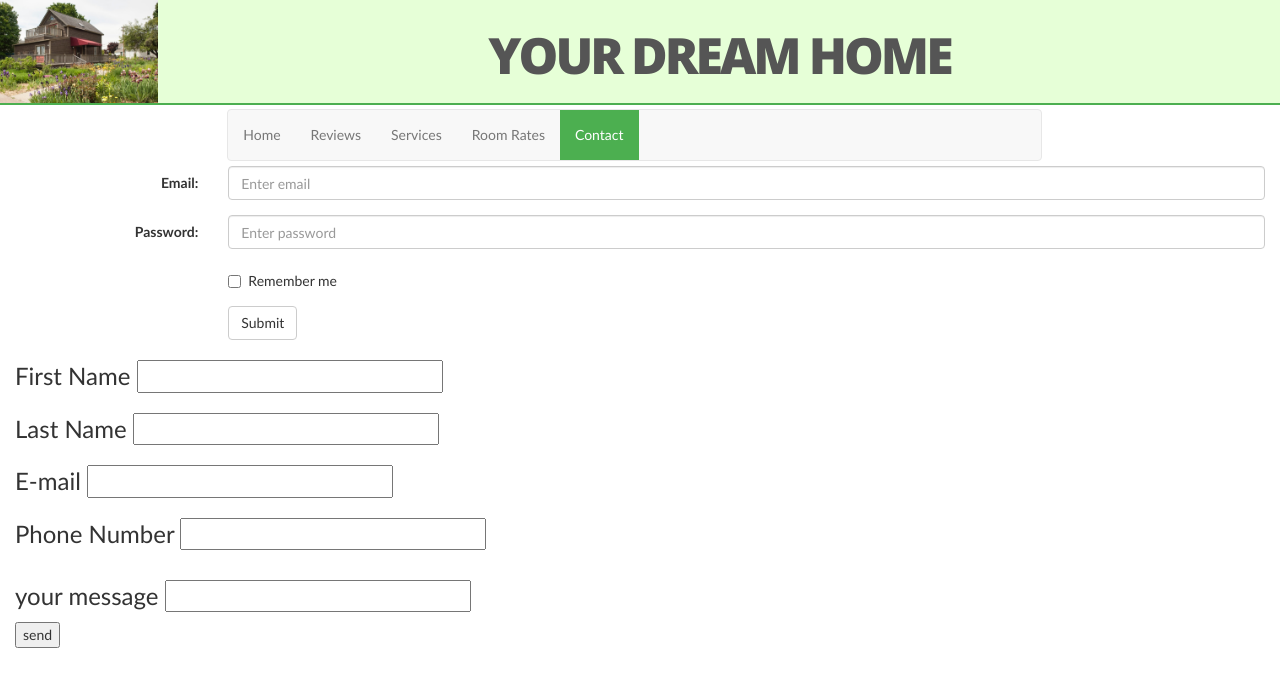
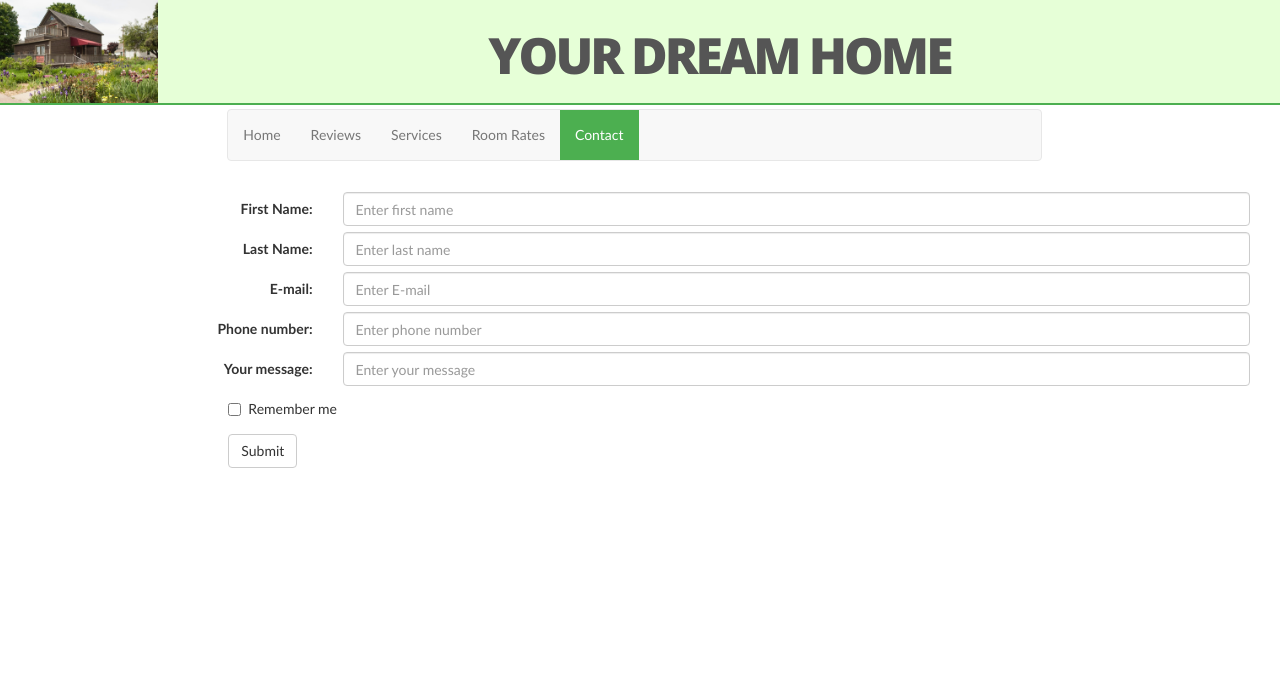
Before and after one commit to malshanucsc/Dreamhome, a PHP site: page /Pages/contact.php in a window 1280 px wide. Shown: the top 687 px of the page. Run offline with PHP 8.4, Linux system fonts and the light colour scheme.

Commit message:
room rates and contact page

```diff
--- a/Assets/CSS/mycss.css
+++ b/Assets/CSS/mycss.css
@@ -268,8 +268,13 @@ margin-top: -7%;
     background-repeat: no-repeat;
 }
 #contact_details{
-	margin-top:13%;
+	margin-top:15%;
 
+
+}
+#availability_details{
+	margin-top:15%;
+	margin-left:15%;
 }
 
 
--- a/Pages/contact.php
+++ b/Pages/contact.php
@@ -27,11 +27,11 @@
  <nav class="navbar navbar-default" id="upnav">
   <ul class="nav navbar-nav">
     <li ><a href="../index.php">Home</a></li>
-    <li><a href="Pages/Reviews.php">Reviews</a></li>
+    <li><a href="Reviews.php">Reviews</a></li>
     <li><a href="#">Services</a></li>
 
-    <li><a href="#">Room Rates</a></li>
-    <li id="active"><a href="Pages/contact.php">Contact</a></li>
+    <li><a href="Roomrates.php">Room Rates</a></li>
+    <li id="active"><a href="contact.php">Contact</a></li>
   </ul>
 
 </nav>
@@ -40,22 +40,45 @@
 
 </div>
 
-<div class="col-md-12" id="contact_details">
 
+ <div class="col-md-12" id="contact_details">
 
 	 <form class="form-horizontal">
-  <div class="form-group">
-    <label class="control-label col-sm-2" for="email">Email:</label>
-    <div class="col-sm-10">
-      <input type="email" class="form-control" id="email" placeholder="Enter email">
-    </div>
-  </div>
-  <div class="form-group">
-    <label class="control-label col-sm-2" for="pwd">Password:</label>
-    <div class="col-sm-10">
-      <input type="password" class="form-control" id="pwd" placeholder="Enter password">
-    </div>
-  </div>
+
+  <div class="form group">
+	<label class="control-label col-sm-3" for="fname">First Name:</label>
+	<div class="col-sm-9">
+		<input type="text" class="form-control" id="fname" placeholder="Enter first name ">
+	</div>
+  </div><br><br>
+
+  <div class="form group">
+	<label class="control-label col-sm-3" for="fname">Last Name:</label>
+	<div class="col-sm-9">
+		<input type="text" class="form-control" id="lname" placeholder="Enter last name ">
+	</div>
+  </div><br><br>
+
+  <div class="form group">
+	<label class="control-label col-sm-3" for="emai">E-mail:</label>
+	<div class="col-sm-9">
+		<input type="email" class="form-control" id="email" placeholder="Enter E-mail ">
+	</div>
+  </div><br><br>
+  <div class="form group">
+	<label class="control-label col-sm-3" for="pno">Phone number:</label>
+	<div class="col-sm-9">
+		<input type="text" class="form-control" id="pno" placeholder="Enter phone number ">
+	</div>
+  </div><br><br>
+
+  <div class="form group">
+	<label class="control-label col-sm-3" for="msg">Your message: </label>
+	<div class="col-sm-9">
+		<input type="text" class="form-control" id="msg" placeholder="Enter your message" width="1500 %">
+	</div>
+  </div><br><br>
+
   <div class="form-group">
     <div class="col-sm-offset-2 col-sm-10">
       <div class="checkbox">
@@ -63,28 +86,16 @@
       </div>
     </div>
   </div>
+
   <div class="form-group">
     <div class="col-sm-offset-2 col-sm-10">
       <button type="submit" class="btn btn-default">Submit</button>
     </div>
   </div>
+
 </form>
+</div>
 
 
 
-	<h3> First Name <input type="text" id="nametext1"><br></h3>
-	<h3> Last Name <input type="text" id="nametext2"><br></h3>
-	<h3> E-mail  <input type="text" id="email"><br></h3>
-	<h3> Phone Number</h> <input type="text" id="nametext2"><br></h3>
-
-
-</div>
-<div class="col-md-10" id="msg">
-<h3>your message   <input type="text" id="message"> <br></h3>
-<input type="button" value="send" id="sendbutton"><br>
-
-
-
-</div>
-
 </body>
--- a/index.php
+++ b/index.php
@@ -31,9 +31,9 @@
   <ul class="nav navbar-nav">
     <li id="active"><a href="#">Home</a></li>
     <li><a href="Pages/Reviews.php">Reviews</a></li>
-    <li><a href="#">Services</a></li>
+    <li><a href="Pages/Services.php">Services</a></li>
 
-    <li><a href="#">Room Rates</a></li>
+    <li><a href="Pages/Roomrates.php">Room Rates</a></li>
     <li><a href="Pages/contact.php">Contact</a></li>
   </ul>
 
```
Also changed, not shown: Pages/Reviews.php (+5 -5 lines), Pages/Roomrates.php (added, +95 -0 lines), Pages/Services.php (added, +47 -0 lines).
